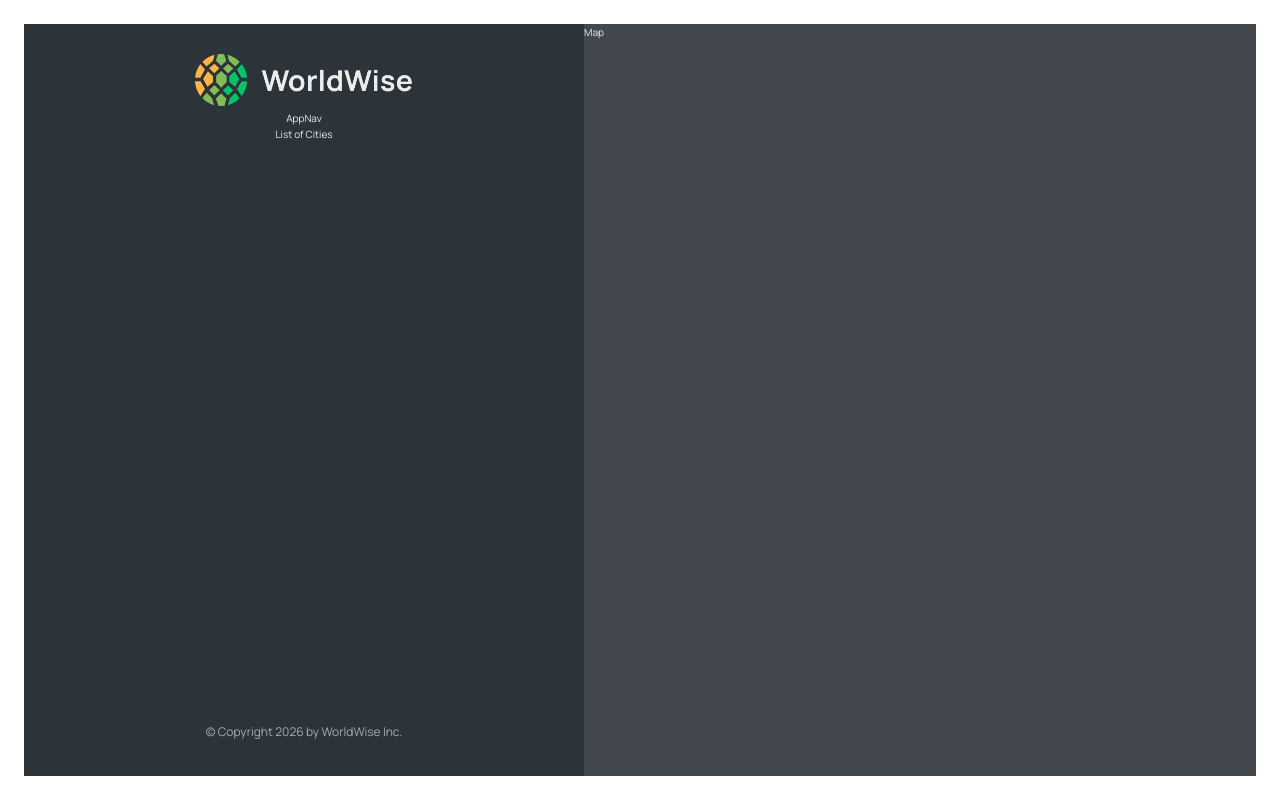
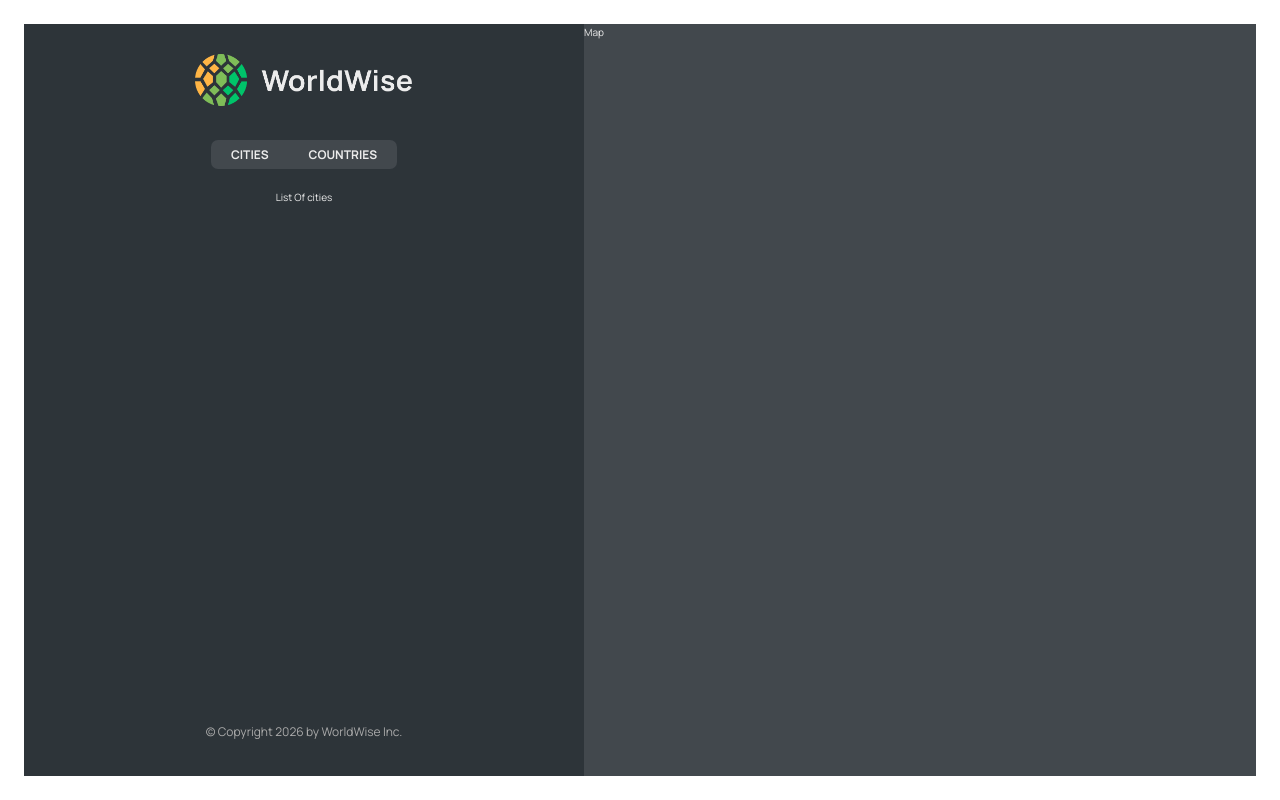
Before and after one commit to sachin-warude/WorldWise, a React (Vite) app: page /app in a window 1280 px wide. Built offline with nearby package versions, Linux system fonts and the light colour scheme; the HTML template or start-up script is replaced by a standard one.

Commit message:
Nested Route Implemented

```diff
--- a/src/App.jsx
+++ b/src/App.jsx
@@ -6,6 +6,8 @@
 import Login from './pages/Login';
 import AppLayout from './pages/AppLayout';
 import PageNotFound from './pages/PageNotFound';
+import City from './components/City';
+import CountryItem from './components/CountryItem';
 
 export default function App() {
   return (
@@ -14,7 +16,12 @@
       <Route path="pricing" element={<Pricing />} />
       <Route path="product" element={<Product />} />
       <Route path="login" element={<Login />} />
-      <Route path="app" element={<AppLayout />} />
+      <Route path="app" element={<AppLayout />}>
+        <Route index element={<p>List Of cities</p>} />
+        <Route path="cities" element={<p>List Of cities</p>} />
+        <Route path="countries" element={<p>Country</p>} />
+        <Route path="form" element={<p>Forms</p>} />
+      </Route>
       <Route path="*" element={<PageNotFound />} />
     </Routes>
   );
--- a/src/components/AppNav.jsx
+++ b/src/components/AppNav.jsx
@@ -1,5 +1,18 @@
 import React from 'react';
+import { NavLink } from 'react-router-dom';
+import styles from './AppNav.module.css';
 
 export default function AppNav() {
-  return <div>AppNav</div>;
+  return (
+    <nav className={styles.nav}>
+      <ul>
+        <li>
+          <NavLink to="cities">Cities</NavLink>
+        </li>
+        <li>
+          <NavLink to="countries">Countries</NavLink>
+        </li>
+      </ul>
+    </nav>
+  );
 }
--- a/src/components/Sidebar.jsx
+++ b/src/components/Sidebar.jsx
@@ -2,13 +2,13 @@
 import Logo from './Logo';
 import styles from './Sidebar.module.css';
 import AppNav from './AppNav';
+import { Outlet } from 'react-router-dom';
 export default function Sidebar() {
   return (
     <div className={styles.sidebar}>
       <Logo />
       <AppNav />
-
-      <p>List of Cities</p>
+      <Outlet />{' '}
       <footer className={styles.footer}>
         <p className={styles.copyright}>
           &copy; Copyright {new Date().getFullYear()} by WorldWise Inc.
```
Also changed, not shown: src/components/City.jsx (+11 -11 lines).
